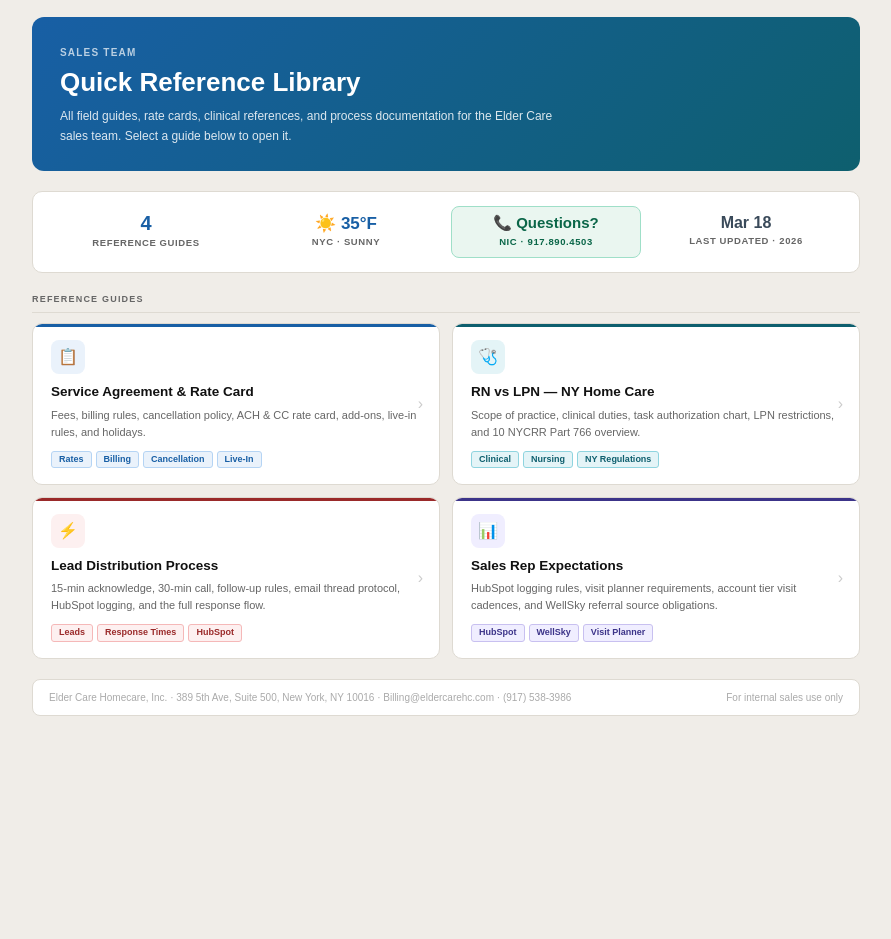
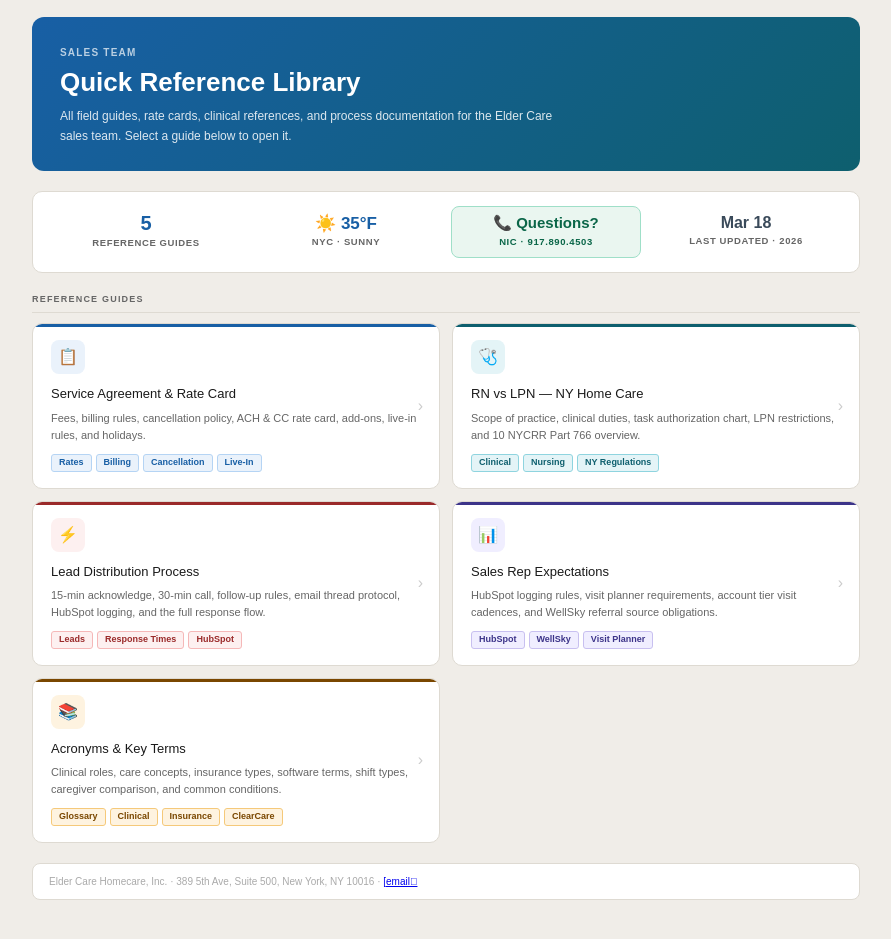
Before and after one commit to eldercarehc-nic/tools, a plain HTML site: page index.html in a window 1280 px wide. Shown: the part 105-1044 px from the top of the page, without its empty margins (194-1085 px from the left). Before the commit the page ends 861 px from the top, so only its background shows below. Drawn offline with Linux system fonts and the light colour scheme.

Commit message:
Add files via upload

```diff
--- a/index.html
+++ b/index.html
@@ -64,7 +64,6 @@
     .icon-purple { background: var(--purple-light); }
     .icon-teal   { background: var(--teal-light); }
     .icon-slate  { background: var(--slate-light); }
-    .nav-card-title { font-size: 13.5px; font-weight: 700; color: #111; line-height: 1.2; }
     .nav-card-desc  { font-size: 11px; color: var(--muted); line-height: 1.55; }
     .nav-card-tags  { display: flex; flex-wrap: wrap; gap: 4px; margin-top: 4px; }
     .tag { display: inline-block; font-size: 9px; font-weight: 600; padding: 1px 7px; border-radius: 3px; border: 1px solid; }
@@ -140,7 +139,7 @@
   <div class="quick-bar">
 
     <div class="qb-item">
-      <div class="qb-num">4</div>
+      <div class="qb-num">5</div>
       <div class="qb-label">Reference Guides</div>
     </div>
 
@@ -216,14 +215,21 @@
       <span class="nav-card-arrow">›</span>
     </a>
 
+    <a class="nav-card nc-amber" href="acronyms_cheatsheet.html">
+      <div class="nav-card-icon icon-amber">&#128218;</div>
+      <div class="nav-card-title">Acronyms &amp; Key Terms</div>
+      <div class="nav-card-desc">Clinical roles, care concepts, insurance types, software terms, shift types, caregiver comparison, and common conditions.</div>
+      <div class="nav-card-tags">
+        <span class="tag tag-amber">Glossary</span>
+        <span class="tag tag-amber">Clinical</span>
+        <span class="tag tag-amber">Insurance</span>
+        <span class="tag tag-amber">ClearCare</span>
+      </div>
+      <span class="nav-card-arrow">›</span>
+    </a>
+
   </div>
 
   <!-- FOOTER -->
   <div class="footer">
-    <span>Elder Care Homecare, Inc. &middot; 389 5th Ave, Suite 500, New York, NY 10016 &middot; Billing@eldercarehc.com &middot; (917) 538-3986</span>
-    <span>For internal sales use only</span>
-  </div>
-
-</div>
-</body>
-</html>
+    <span>Elder Care Homecare, Inc. &middot; 389 5th Ave, Suite 500, New York, NY 10016 &middot; <a href="/cdn-cgi/l/email-protection" class="__cf_email__" data-cfemail="63210a0f0f0a0d0423060f070611000211060b004d000c0e">[email&#16
```
Also changed, not shown: eldercare_cheatsheet_v4.html (+2 -0 lines), lead_distribution_cheatsheet.html (+2 -0 lines), rn_vs_lpn_cheatsheet.html (+2 -0 lines), sales_rep_expectations.html (+2 -0 lines).
